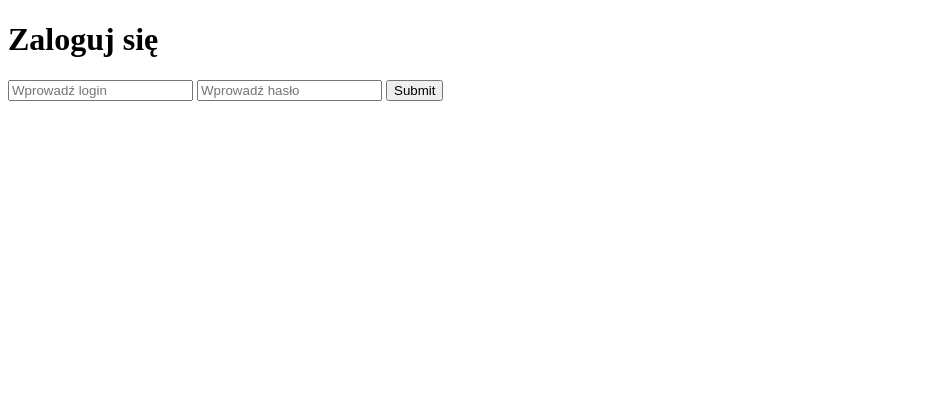
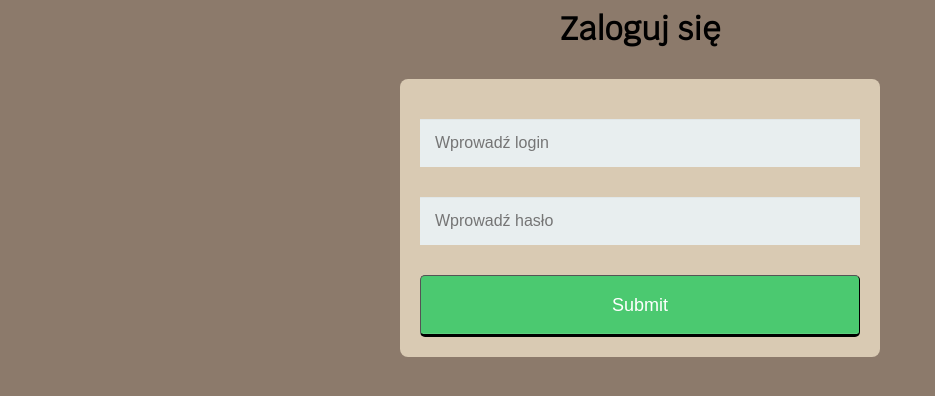
Before and after one commit to maciekkoz98/Webowka-P2, a Flask app: page /login in a window 1280 px wide. Shown: the top 396 px of the page, without its empty margins (0-935 px from the left). Run offline with Flask 2, Linux system fonts and the light colour scheme; parts of the project's set-up code (start-up, migrations or seed data) failed here and were passed over.

Commit message:
added style! (.css)

```diff
--- /dev/null
+++ b/web/static/style.css
@@ -0,0 +1,77 @@
+* {
+    box-sizing: border-box;
+}
+
+body {
+    background-color: #8C7A6B;
+    font-family: 'Krub', sans-serif;
+}
+
+h1 {
+    text-align: center;
+    margin: 0 0 30px 0;
+}
+
+h2.error {
+    color: crimson;
+    text-align: center;
+    margin: 0 0 30px 0;
+}
+
+h2 {
+    text-align: center;
+    margin: 0 0 30px 0;
+}
+
+form, div.list {
+    margin: 10px auto;
+    padding: 10px 20px;
+    background-color: #D9CAB3;
+    border-radius: 8px;
+}
+
+input[type="text"], input[type="password"], input[type="file"] {
+    background: rgba(255, 255, 255, 0.1);
+    border: none;
+    font-size: 16px;
+    height: auto;
+    margin: 0;
+    outline: 0;
+    padding: 15px;
+    width: 100%;
+    background-color: #e8eeef;
+    color: #8a97a0;
+    box-shadow: 0 1px 0 rgba(0, 0, 0, 0.03) inset;
+    margin-bottom: 30px;
+}
+
+input[type="submit"] {
+    padding: 19px 39px 18px 39px;
+    color: #fff;
+    background-color: #4bc970;
+    font-size: 18px;
+    text-align: center;
+    font-style: normal;
+    border-radius: 5px;
+    width: 100%;
+    border-width: 1px 1px 3px;
+    box-shadow: 0 -1px 0 rgba(255, 255, 255, 0.1) inset;
+    margin-bottom: 10px;
+}
+
+li {
+    list-style-type: none;
+}
+
+button {
+    font-family: inherit;
+    font-size: 18px;
+    text-align: center;
+    margin: auto;
+}
+
+@media screen and (min-width:480px) {
+    form {
+        max-width: 480px;
+    }
+}
--- a/web/templates/login.html
+++ b/web/templates/login.html
@@ -3,11 +3,13 @@
 <head>
     <title>Fileshare</title>
     <meta charset="utf-8" />
+    <link href="{{ url_for('static', filename='style.css') }}" rel="stylesheet" type="text/css">
+    <link href='https://fonts.googleapis.com/css?family=Krub&subset=latin,latin-ext' rel='stylesheet' type='text/css'>
 </head>
 
 <h1>Zaloguj się</h1>
-<h2>{{error_message}}</h2>
 <form action="/auth" method="POST">
+    <h2 class="error">{{error_message}}</h2>
     <input type="text" name="username" placeholder="Wprowadź login" />
     <input type="password" name="passwd" placeholder="Wprowadź hasło" />
     <input type="submit" />
```
Also changed, not shown: web/templates/callback.html (+6 -3 lines), web/templates/list.html (+8 -4 lines).
